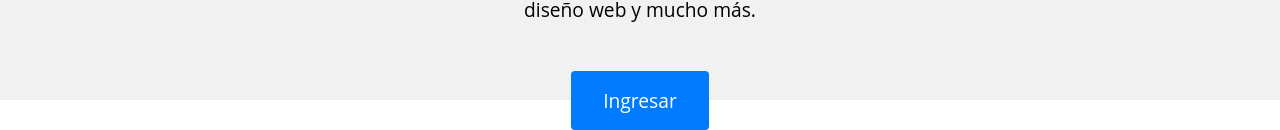
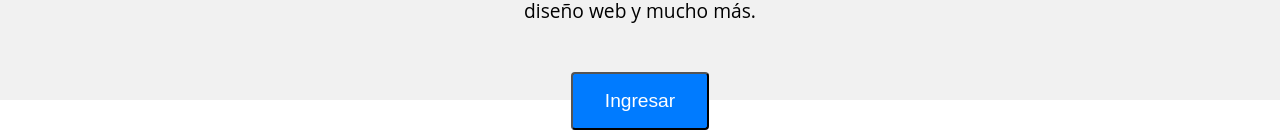
Before and after one commit to rafopm/front-foro-react-one, a Next.js app: page / in a window 1280 px wide. Shown: the part 700-830 px from the top of the page. Built offline with nearby package versions, Linux system fonts and the light colour scheme.

Commit message:
Update login

```diff
--- a/src/pages/index.js
+++ b/src/pages/index.js
@@ -25,7 +25,7 @@ export default function Forum() {
         <p className={styles.description}>
           ¡Bienvenido al foro de cursos de informática y desarrollo web! Únete a nuestra comunidad y comparte conocimientos, experiencias y recursos sobre programación, diseño web y mucho más.
         </p>
-        <a className={styles.button} href="/login">Ingresar</a>
+        <button className={styles.button} href="/login">Ingresar</button>
       </div>
 
   );
```
